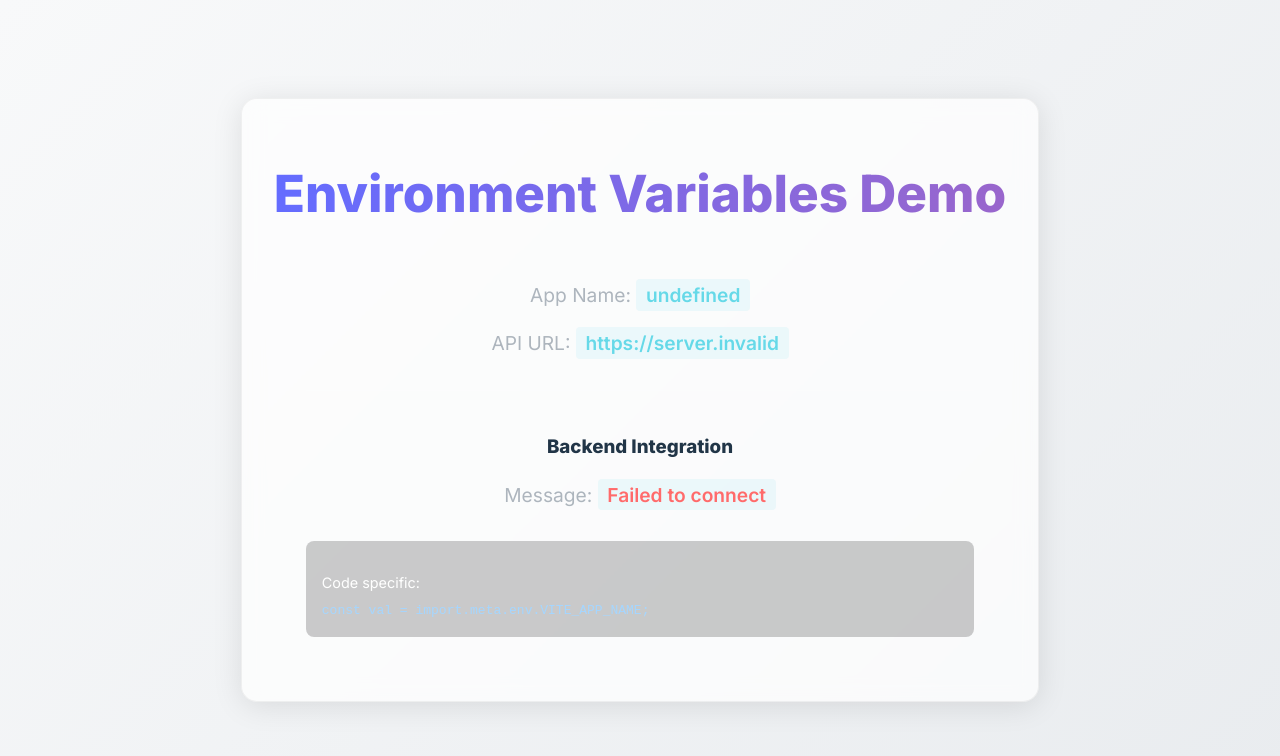
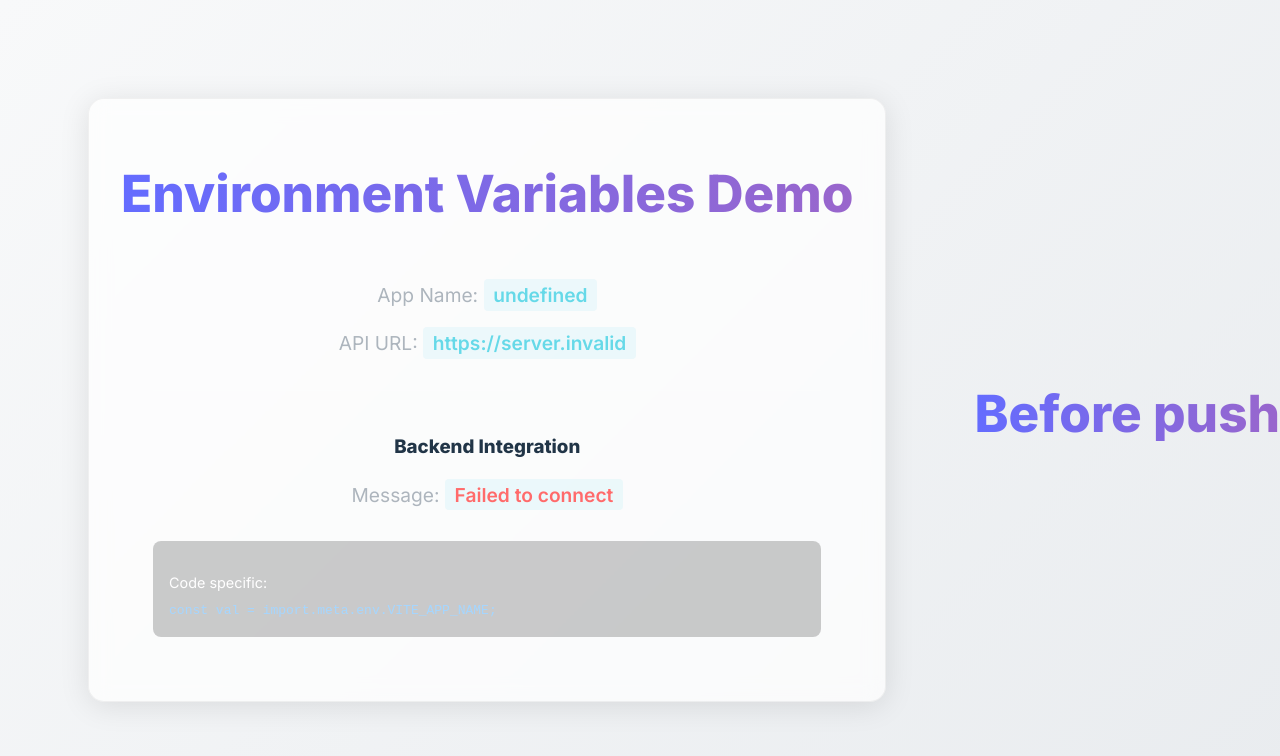
Before and after one commit to ashif57/gitops-end-to-end-, a website built with Vite: page frontend/index.html in a window 1280 px wide. Built offline with nearby package versions, Linux system fonts and the light colour scheme; no server answers.

Commit message:
front change

```diff
--- a/frontend/index.html
+++ b/frontend/index.html
@@ -14,6 +14,7 @@
   </head>
   <body>
     <div id="app"></div>
+    <h1>Before push</h1>
     <script type="module" src="/main.js"></script>
   </body>
 </html>
```
